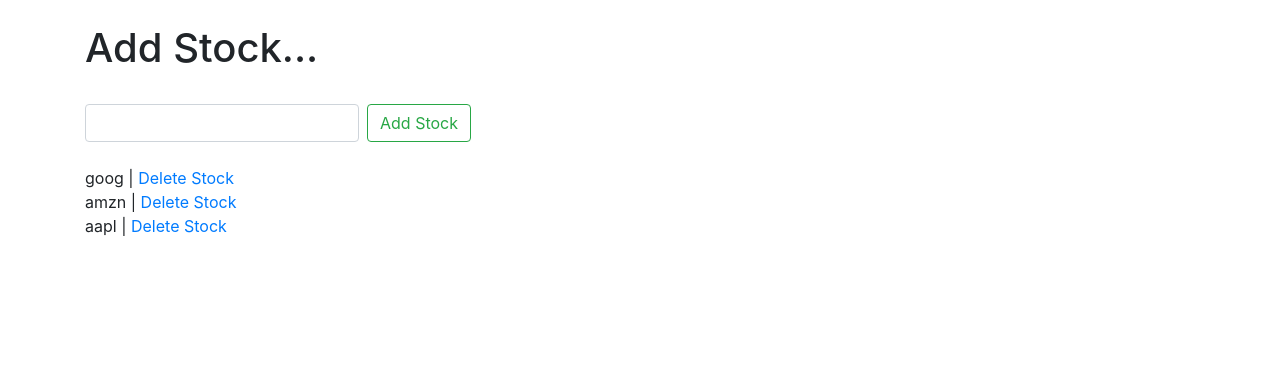
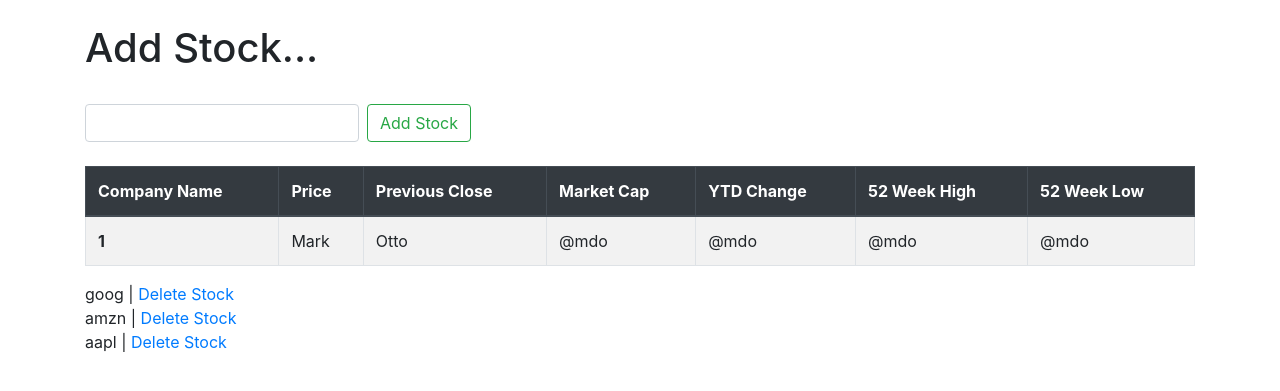
Before and after one commit to Anisaahamed5/Project04, a Django app: page /add_stock.html in a window 1280 px wide. Shown: the part 56-447 px from the top of the page. Run offline with Django 3.2, Linux system fonts and the light colour scheme; data comes from the database, SQL or seed files in the repository; both versions use the stored data as it was after the commit.

Commit message:
added table

```diff
--- a/Project04/quotes/templates/add_stock.html
+++ b/Project04/quotes/templates/add_stock.html
@@ -11,6 +11,31 @@
 </form>
 
 <br/>
+<table class="table table-striped table-bordered table-hover">
+    <thead class="thead-dark">
+      <tr>
+        <th scope="col">Company Name</th>
+        <th scope="col">Price</th>
+        <th scope="col">Previous Close</th>
+        <th scope="col">Market Cap</th>
+        <th scope="col">YTD Change</th>
+        <th scope="col">52 Week High</th>
+        <th scope="col">52 Week Low</th>
+
+      </tr>
+    </thead>
+    <tbody>
+      <tr>
+        <th scope="row">1</th>
+        <td>Mark</td>
+        <td>Otto</td>
+        <td>@mdo</td>
+        <td>@mdo</td>
+        <td>@mdo</td>
+        <td>@mdo</td>
+      </tr>
+    </tbody>
+  </table>
 
 {% for item in ticker %}
     {{ item }} | <a href="{% url 'delete' item.id %}">
--- a/Project04/quotes/templates/home.html
+++ b/Project04/quotes/templates/home.html
@@ -15,9 +15,9 @@
         Price: ${{ api.latestPrice }}<br/>
         Previous Close: ${{ api.previousClose }}<br/>
         Market Cap: ${{ api.marketCap }}<br/>
-        Year to date change: ${{ api.ytdChange }}<br/>
+        YTD change: ${{ api.ytdChange }}<br/>
         52 Week High: ${{ api.week52High }}<br/>
-        52 Week Low ${{ api.week52Low }}<br/>
+        52 Week Low: ${{ api.week52Low }}<br/>
 
 
     {% endif %}
```
Also changed, not shown: Project04/db.sqlite3.
